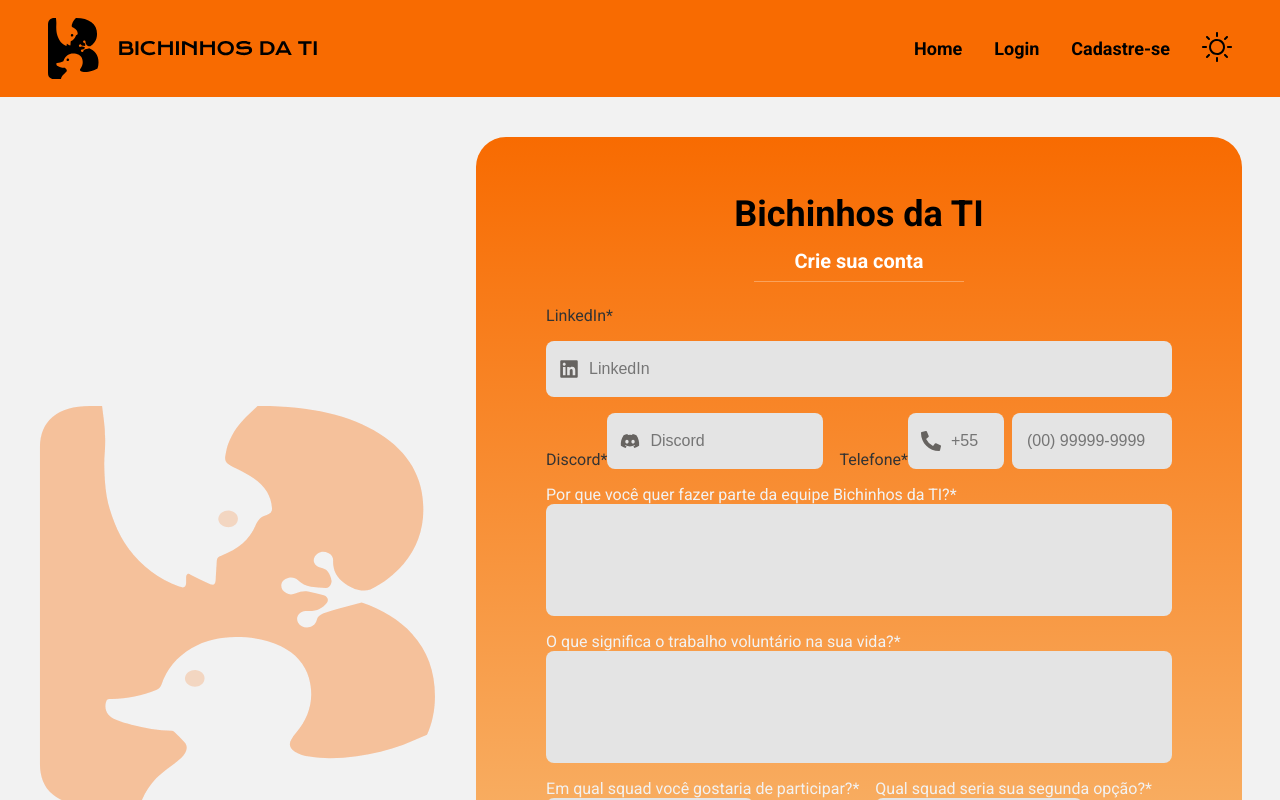
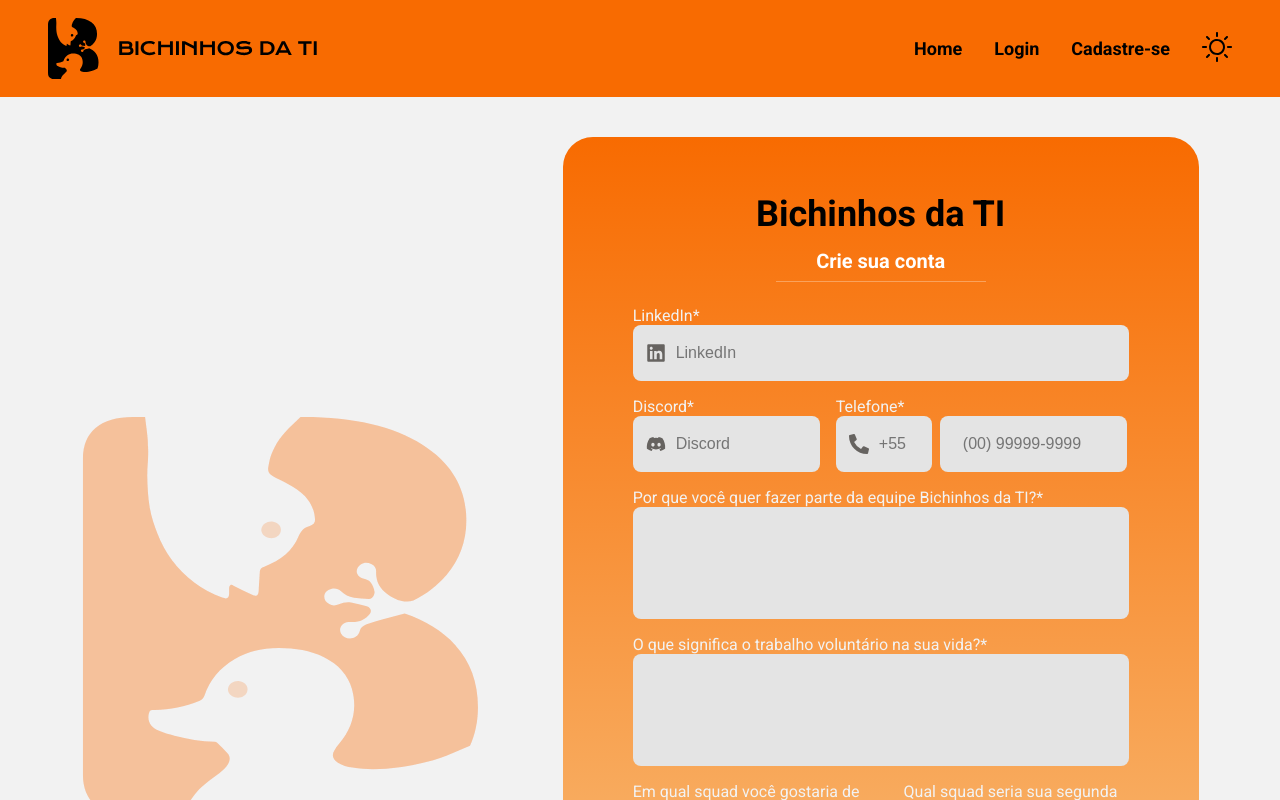
Before and after one commit to Capivara-s-Team/CapSync-Front-End, a React (Vite) app: page /signup2 in a window 1280 px wide. Shown: the top 800 px of the page. Built offline with nearby package versions, Linux system fonts and the light colour scheme; a web font is replaced by a local one.

Commit message:
SignUp2 style adjusts

```diff
--- a/src/pages/signUp2/SignUp2.styles.ts
+++ b/src/pages/signUp2/SignUp2.styles.ts
@@ -34,7 +34,16 @@ export const Content = styled.div`
       text-decoration: none;
     }
   }
-`;
+
+    form {
+      width: 496px;
+    }
+
+    label {
+      color: #f2f2f2;
+      font-size: 16px;
+    }
+  `;
 
 export const ContentInputs = styled.div`
   width: 100%;
@@ -58,20 +67,14 @@ export const ContentInputs = styled.div`
     }
 
     span:nth-of-type(1) {
-      width: 13.5rem;
+      width: 11.7rem;
       margin-right: 1rem;
     }
 
-    span:nth-of-type(2) {
-      width: 6rem;
-      margin-right: 0.5rem;
-    }
-
-    span:nth-of-type(3) {
-      width: 10rem;
-
-      input {
-        padding: 0;
+    .label-input-phone {
+      span:nth-of-type(1) {
+        width: 6rem;
+        margin-right: 0.5rem;
       }
     }
   }
@@ -102,15 +105,14 @@ export const ContentInputs = styled.div`
     }
   }
 
-  .select-squads,
-  .second-div {
+  .select-squads {
     display: flex;
     flex-direction: row;
+    align-items: center;
     gap: 1rem;
 
     select {
       height: 58px;
-      max-width: 13rem;
       border: none;
       background-color: #e4e4e4;
       padding: 10px;
--- a/src/pages/signUp2/SignUp2.tsx
+++ b/src/pages/signUp2/SignUp2.tsx
@@ -72,6 +72,7 @@ export default function SignUp2() {
             onSubmit={() => {}}>
             <Form>
               <ContentInputs>
+                <div className="label-input">
                   <label>LinkedIn*</label>
                   <InputField
                     type="text"
@@ -79,7 +80,10 @@ export default function SignUp2() {
                     placeHolder="LinkedIn"
                     icon="Linkedin"
                   />
+                </div>
+
                 <div className="teste">
+                  <div className="label-input">
                     <label>Discord*</label>
                     <InputField
                     type="text"
@@ -87,6 +91,8 @@ export default function SignUp2() {
                     placeHolder="Discord"
                     icon="Discord"
                   />
+                  </div>
+                  <div className="label-input-phone">
                     <label>Telefone*</label>
                     <InputField
                     type="text"
@@ -94,6 +100,7 @@ export default function SignUp2() {
                     placeHolder="+55"
                     icon="Phone"
                     />
+                  </div>
                   <InputField
                     type="text"
                     name="phone"
@@ -139,7 +146,7 @@ export default function SignUp2() {
                   </div>
                 </div>
 
-                <div className="second-div">
+                <div className="select-squads">
                   <div className="select3">
                     <label>Tipo de volutário?*</label>
                     <Field name="voluntariesOptions" as="select">
```
Lines whose indentation alone changed are shown as unchanged.
